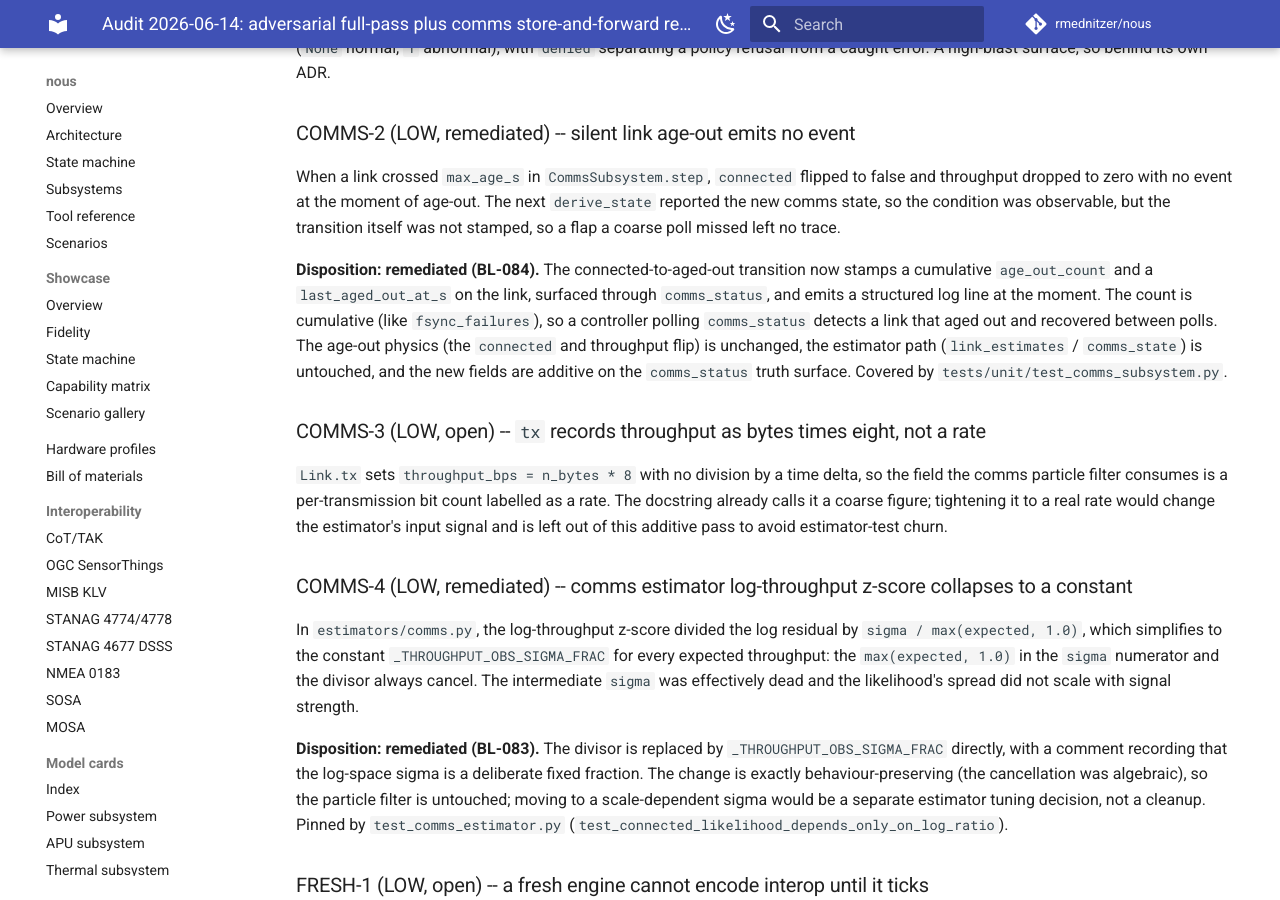
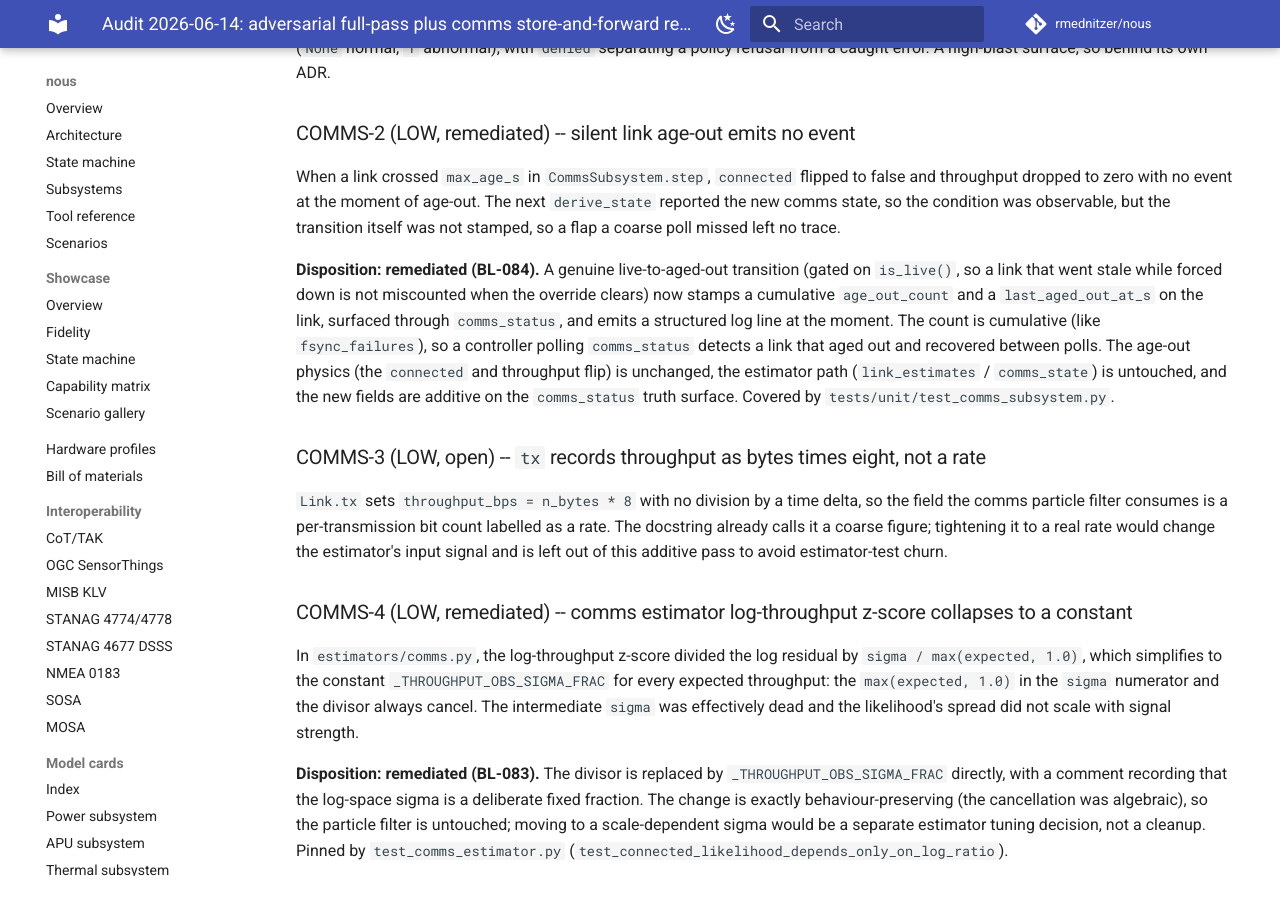
Before and after one commit to rmednitzer/nous, an MkDocs documentation site: the page built from docs/audit-2026-06-14.md, in a window 1280 px wide and 900 px high, scrolled down 2940 px. Built offline with MkDocs 1.6.1 and Material for MkDocs 9.7.7, drawn with Linux system fonts in a browser that asks for light colours; comment, search, counter and statistics services are not loaded.

Commit message:
fix(BL-084): gate the age-out count on is_live(), not the raw connected flag (PR #134 review)
Address four Copilot review comments:

- comms.py (the real bug): the age-out counter keyed off link.connected,
  which stays True while a link is forced down (the forced path skips the
  branch that clears it). Clearing a force-down override on a link whose
  age_s already exceeded max_age_s would then spuriously count an age-out.
  Detect the transition with is_live() compared before/after the step
  instead, so only a genuine live -> aged-out transition counts.
- test: add test_forced_down_then_cleared_while_stale_does_not_count,
  which fails under the old connected-flag logic.
- tools/subsystems.py: comms_status docstring now names both surfaced
  fields (age-out count/time), not just the count.
- docs/tool-reference.md regenerated via make schema to match.

Docs (audit/backlog/changelog) reworded from "connected-to-aged-out" to
"live-to-aged-out" to reflect the is_live() gating. No change to the
age-out physics.

https://claude.ai/code/session_017eybTXAGZEoHcYPt5rUMVP

```diff
--- a/docs/audit-2026-06-14.md
+++ b/docs/audit-2026-06-14.md
@@ -151,8 +151,10 @@ next `derive_state` reported the new comms state, so the condition was
 observable, but the transition itself was not stamped, so a flap a coarse poll
 missed left no trace.
 
-**Disposition: remediated (BL-084).** The connected-to-aged-out transition now
-stamps a cumulative `age_out_count` and a `last_aged_out_at_s` on the link,
+**Disposition: remediated (BL-084).** A genuine live-to-aged-out transition
+(gated on `is_live()`, so a link that went stale while forced down is not
+miscounted when the override clears) now stamps a cumulative `age_out_count`
+and a `last_aged_out_at_s` on the link,
 surfaced through `comms_status`, and emits a structured log line at the moment.
 The count is cumulative (like `fsync_failures`), so a controller polling
 `comms_status` detects a link that aged out and recovered between polls. The
```
Also changed, not shown: CHANGELOG.md (+5 -3 lines), STATUS.md (+1 -1 lines), docs/backlog.md (+1 -1 lines), docs/tool-reference.md (+1 -1 lines), 3 other files.
